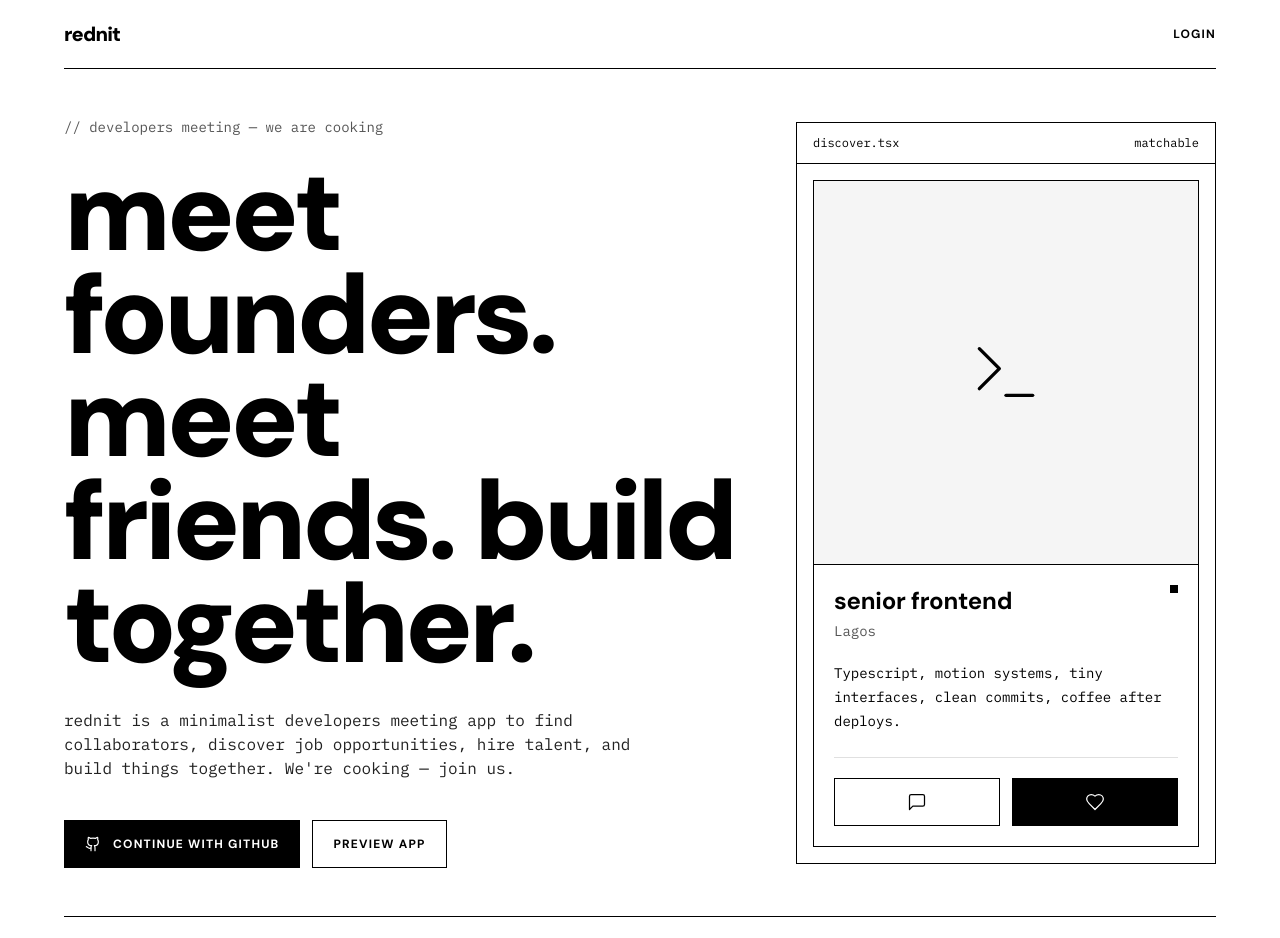
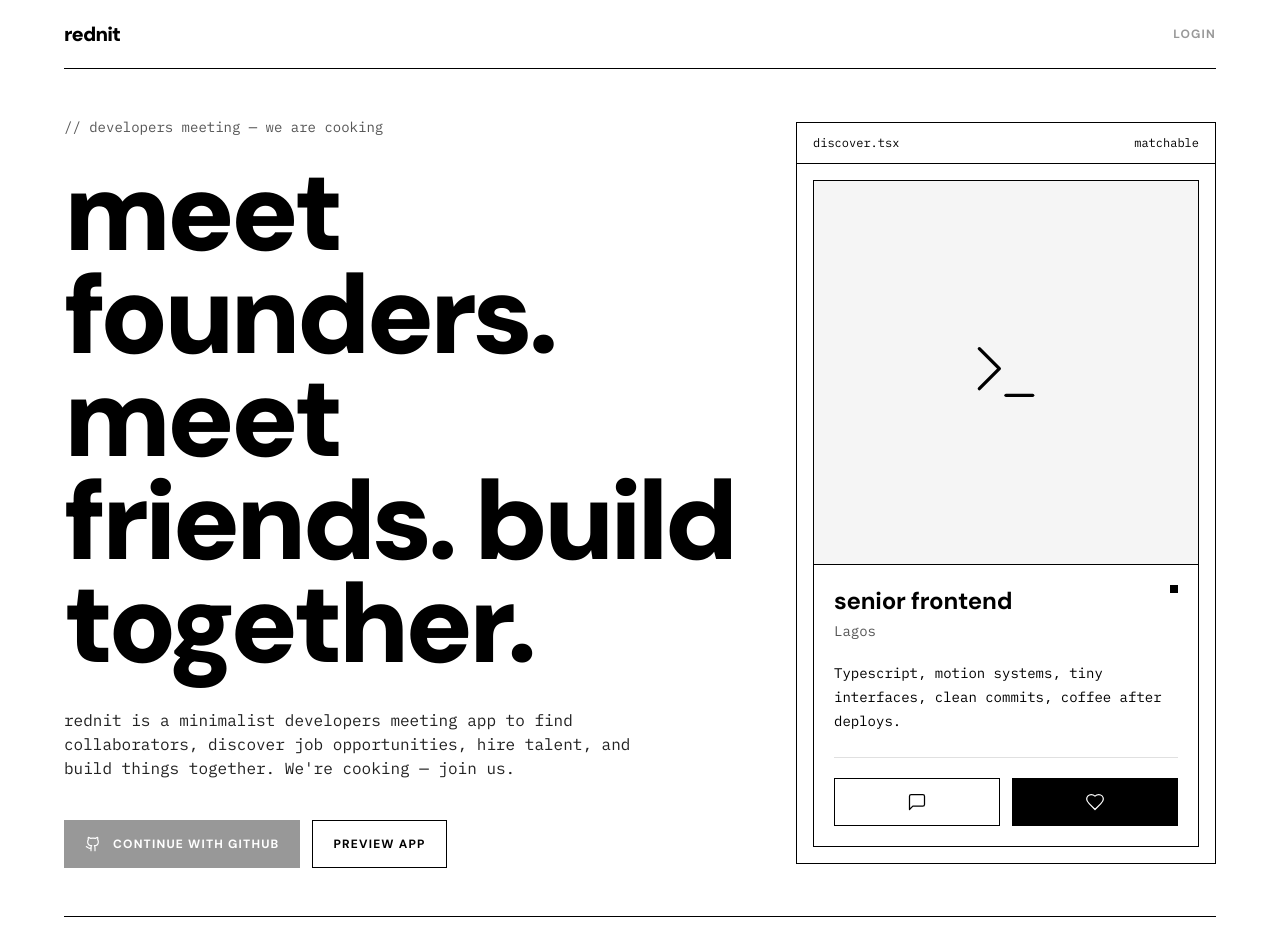
Before and after one commit to enigma-137/rednit, a Next.js app: page / in a window 1280 px wide. Shown: the top 938 px of the page. Built offline with nearby package versions, Linux system fonts and the light colour scheme.

Commit message:
feat: disable login and sign-in buttons during development

```diff
--- a/app/page.tsx
+++ b/app/page.tsx
@@ -31,12 +31,14 @@ export default function HomePage() {
           <Link href="/" className="text-xl font-black tracking-[-0.04em]">
             rednit
           </Link>
-          <Link
-            href="/login"
-            className="font-sans text-xs font-bold uppercase tracking-[0.1em]"
+          <button
+            disabled
+            title="Login disabled — we're building"
+            className="font-sans text-xs font-bold uppercase tracking-[0.1em] disabled:cursor-not-allowed disabled:opacity-40"
+            aria-disabled="true"
           >
             Login
-          </Link>
+          </button>
         </header>
 
         <div className="mx-auto grid w-full max-w-6xl items-center gap-12 py-12 lg:grid-cols-[1fr_420px]">
@@ -52,7 +54,12 @@ export default function HomePage() {
             </p>
 
             <div className="mt-10 flex flex-col gap-3 sm:flex-row">
-              <Button onClick={signInWithGithub} className="gap-3">
+              <Button
+                disabled
+                title="Sign in disabled — we're building"
+                aria-disabled="true"
+                className="gap-3"
+              >
                 <Github aria-hidden className="h-4 w-4" strokeWidth={1.75} />
                 Continue with GitHub
               </Button>
```
